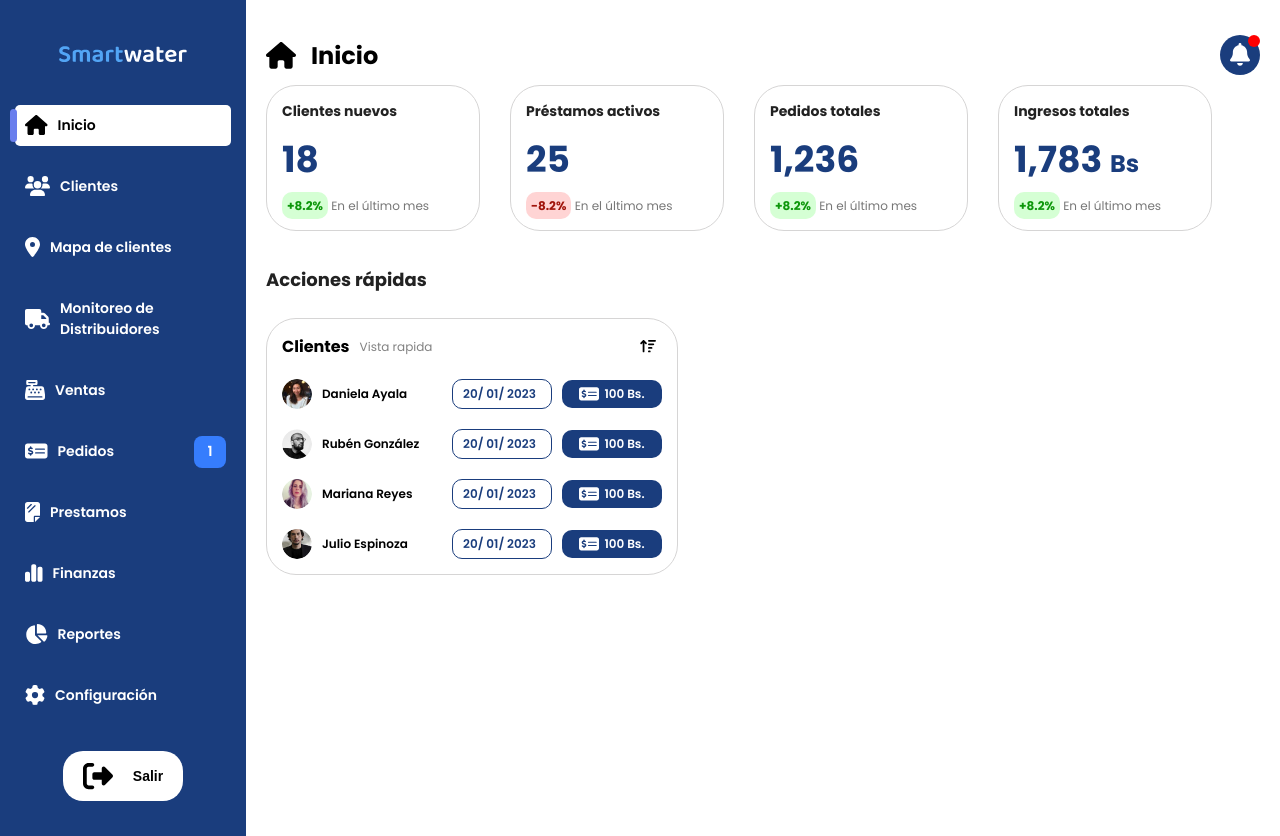
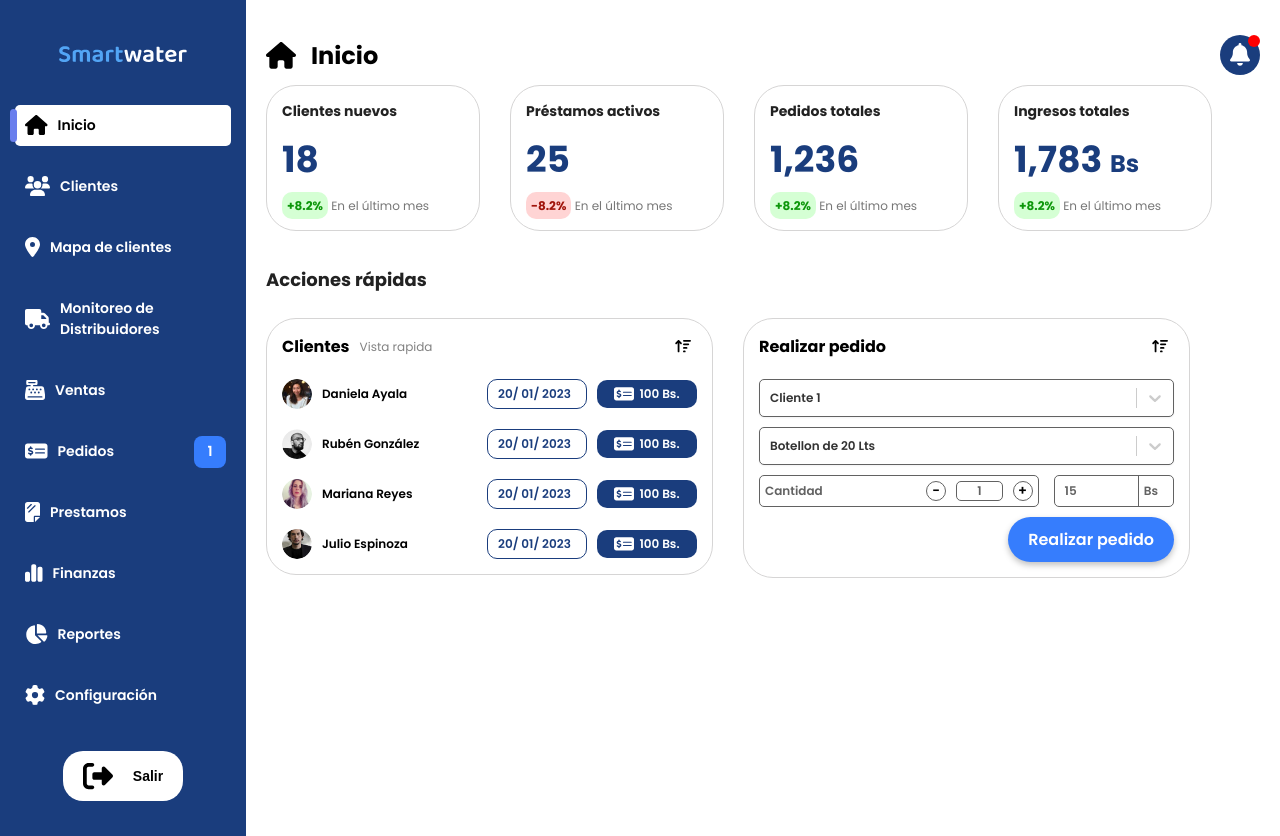
Before and after one commit to joserot/dashboard-prueba, a Next.js app: page / in a window 1280 px wide. Built offline with nearby package versions, Linux system fonts and the light colour scheme.

Commit message:
realizar pedido

```diff
--- a/src/components/Customers/Customers.module.css
+++ b/src/components/Customers/Customers.module.css
@@ -1,4 +1,5 @@
 .container {
+  min-width: 447px;
   border: solid 1px #d6d5d5;
   border-radius: 30px;
   padding: 15px;
@@ -50,7 +51,7 @@
 
 .customerEl {
   display: grid;
-  grid-template-columns: 30px 120px 100px 100px;
+  grid-template-columns: 30px 1fr 100px 100px;
   align-items: center;
   gap: 10px;
 }
--- /dev/null
+++ b/src/components/MakeAnOrder/MakeAnOrder.module.css
@@ -0,0 +1,133 @@
+.container {
+  min-width: 447px;
+  border: solid 1px #d6d5d5;
+  border-radius: 30px;
+  padding: 15px;
+}
+
+.header {
+  display: flex;
+  justify-content: space-between;
+  align-items: center;
+  margin-bottom: 20px;
+}
+
+.title {
+  display: block;
+  color: #000000;
+  font-size: 16px;
+  font-weight: 700;
+}
+
+.btnFilter {
+  background-color: transparent;
+  border: none;
+  cursor: pointer;
+}
+
+.btnFilter svg {
+  width: 16px;
+  height: auto;
+}
+
+.content {
+  width: 100%;
+  display: flex;
+  flex-direction: column;
+  gap: 10px;
+}
+
+.containerCount {
+  display: flex;
+  gap: 15px;
+}
+
+.countEl {
+  width: 70%;
+  display: flex;
+  justify-content: space-between;
+  align-items: center;
+  border: solid 1px #626262;
+  border-radius: 5px;
+  padding: 5px;
+}
+
+.countEl span {
+  color: #626262;
+  font-size: 12px;
+  font-weight: 600;
+}
+
+.btnsContainer {
+  display: flex;
+  gap: 10px;
+  justify-content: center;
+  align-items: center;
+}
+
+.btnsContainer button {
+  border: solid 1px #626262;
+  border-radius: 50%;
+  background-color: transparent;
+  cursor: pointer;
+  font-family: inherit;
+  padding: 0;
+  width: 20px;
+  height: 20px;
+  display: flex;
+  justify-content: center;
+  align-items: center;
+  font-weight: 600;
+}
+
+.countItem {
+  border: solid 1px #626262;
+  border-radius: 5px;
+  padding: 0 20px;
+  font-weight: 600;
+}
+
+.priceEl {
+  width: 30%;
+  border: solid 1px #626262;
+  border-radius: 5px;
+  padding: 0 10px;
+  display: flex;
+  justify-content: space-between;
+  align-items: center;
+}
+
+.priceEl span {
+  color: #626262;
+  font-size: 12px;
+  display: block;
+  font-weight: 600;
+}
+
+.priceEl span:last-child {
+  border-left: solid 1px #626262;
+  padding: 0 5px;
+  height: 100%;
+  display: flex;
+  justify-content: center;
+  align-items: center;
+}
+
+.btnSubmit {
+  background-color: #367dfd;
+  border: none;
+  cursor: pointer;
+  font-family: inherit;
+  border-radius: 30px;
+  color: #fff;
+  font-weight: 600;
+  font-size: 16px;
+  padding: 10px 20px;
+  align-self: flex-end;
+  box-shadow: 0 3px 6px rgba(0, 0, 0, 0.25);
+  transition: background-color 0.3s;
+}
+
+.btnSubmit:hover {
+  background-color: #1462f4;
+}
--- /dev/null
+++ b/src/components/MakeAnOrder/MakeAnOrder.tsx
@@ -0,0 +1,90 @@
+"use client";
+
+import styles from "./MakeAnOrder.module.css";
+
+import { FontAwesomeIcon } from "@fortawesome/react-fontawesome";
+import { faArrowUpWideShort } from "@fortawesome/free-solid-svg-icons";
+
+import { useState } from "react";
+
+import InputSelect from "../ui/InputSelect";
+
+import { customersOptions, productsOptions } from "@/data/selectsOptions";
+
+const {
+  container,
+  header,
+  title,
+  btnFilter,
+  content,
+  containerCount,
+  countEl,
+  btnsContainer,
+  countItem,
+  priceEl,
+  btnSubmit,
+} = styles;
+
+export default function MakeAnOrder() {
+  const [customer, setCustomer] = useState(customersOptions[0].value);
+  const [product, setProduct] = useState(productsOptions[0].value);
+
+  const [count, setCount] = useState(1);
+
+  return (
+    <div className={container}>
+      <div className={header}>
+        <span className={title}>Realizar pedido</span>
+        <button className={btnFilter}>
+          <FontAwesomeIcon icon={faArrowUpWideShort} />
+        </button>
+      </div>
+      <form className={content}>
+        <InputSelect
+          options={customersOptions}
+          placeholder="Cliente"
+          name=""
+          value={customer}
+          setValue={setCustomer}
+        />
+        <InputSelect
+          options={productsOptions}
+          placeholder="Producto"
+          name=""
+          value={product}
+          setValue={setProduct}
+        />
+        <div className={containerCount}>
+          <div className={countEl}>
+            <span>Cantidad</span>
+            <div className={btnsContainer}>
+              <button
+                onClick={(e) => {
+                  e.preventDefault();
+                  if (count === 1) return;
+                  setCount(count - 1);
+                }}
+              >
+                -
+              </button>
+              <span className={countItem}>{count}</span>
+              <button
+                onClick={(e) => {
+                  e.preventDefault();
+                  setCount(count + 1);
+                }}
+              >
+                +
+              </button>
+            </div>
+          </div>
+          <div className={priceEl}>
+            <span>15</span>
+            <span>Bs</span>
+          </div>
+        </div>
+        <button className={btnSubmit}>Realizar pedido</button>
+      </form>
+    </div>
+  );
+}
--- a/src/components/QuickActions/QuickActions.module.css
+++ b/src/components/QuickActions/QuickActions.module.css
@@ -14,7 +14,7 @@
   width: 100%;
   display: flex;
   justify-content: flex-start;
-  align-items: center;
+  align-items: flex-start;
   flex-wrap: wrap;
   gap: 30px;
 }
--- a/src/components/QuickActions/QuickActions.tsx
+++ b/src/components/QuickActions/QuickActions.tsx
@@ -1,5 +1,7 @@
 import styles from "./QuickActions.module.css";
+
 import Customers from "../Customers/Customers";
+import MakeAnOrder from "../MakeAnOrder/MakeAnOrder";
 
 const { container, title, content } = styles;
 
@@ -9,6 +11,7 @@ export default function QuickActions() {
       <span className={title}>Acciones rápidas</span>
       <div className={content}>
         <Customers />
+        <MakeAnOrder />
       </div>
     </section>
   );
--- a/src/components/ui/InputSelect.tsx
+++ b/src/components/ui/InputSelect.tsx
@@ -35,15 +35,22 @@ export default function InputSelect({
         placeholder={placeholder}
         noOptionsMessage={() => "Sin Opciones"}
         styles={{
+          menu: (baseStyles, state) => ({
+            ...baseStyles,
+            color: "#626262",
+            fontSize: "12px",
+            fontWeight: 600,
+          }),
           control: (baseStyles, state) => ({
             ...baseStyles,
-            borderColor: "#ddd",
-            outlineColor: state.isFocused ? "#ddd" : "#007c9c",
+            borderColor: "#626262",
+            outlineColor: state.isFocused ? "#ddd" : "#1a3d7d",
             boxShadow: "0px 1px 2px 0px rgba(16, 24, 40, 0.05)",
-            color: "#001d31",
-            fontSize: "16px",
-            borderRadius: "3px",
-            height: "39px",
+            color: "#626262",
+            fontSize: "12px",
+            borderRadius: "5px",
+            height: "38px",
+            fontWeight: 600,
           }),
         }}
       />
--- /dev/null
+++ b/src/data/selectsOptions.ts
@@ -0,0 +1,31 @@
+const customersOptions = [
+  {
+    label: "Cliente 1",
+    value: "Cliente 1",
+  },
+  {
+    label: "Cliente 2",
+    value: "Cliente 2",
+  },
+  {
+    label: "Cliente 3",
+    value: "Cliente 3",
+  },
+];
+
+const productsOptions = [
+  {
+    label: "Botellon de 20 Lts",
+    value: "Botellon de 20 Lts",
+  },
+  {
+    label: "Botellon de 30 Lts",
+    value: "Botellon de 30 Lts",
+  },
+  {
+    label: "Botellon de 40 Lts",
+    value: "Botellon de 40 Lts",
+  },
+];
+
+export { customersOptions, productsOptions };
```
